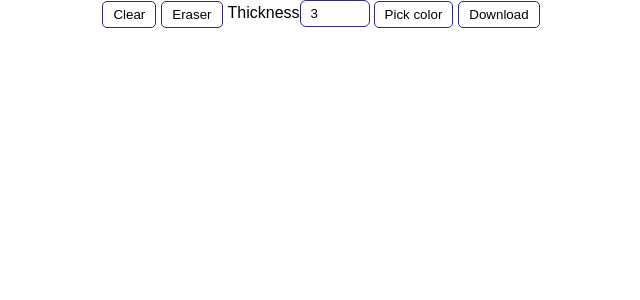
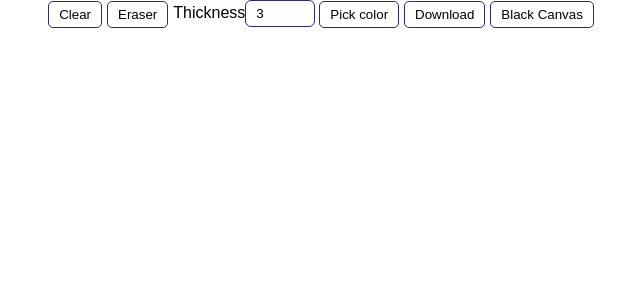
Before and after one commit to SergeiKOS/drawing-app, a React (Create React App) app: page /canvas in a window 1280 px wide. Shown: the top 300 px of the page, without its empty margins (319-959 px from the left). Built offline with nearby package versions, Linux system fonts and the light colour scheme.

Commit message:
Add dark theme

```diff
--- a/src/App.css
+++ b/src/App.css
@@ -192,6 +192,22 @@ footer {
   padding: 30px;
 }
 
+.dark-theme {
+  color: white;
+  background-color: #000;
+}
+
+.dark-theme .settings-list {
+  border-bottom: 1px solid gray;
+}
+
+.dark-theme button {
+  background-color: #000;
+  color: white;
+  border: 1px solid gray;
+  margin-bottom: 1px;
+}
+
 @media (min-width: 600px) {
   .description-image-container {
     margin-top: 150px;
--- a/src/components/canvas/index.js
+++ b/src/components/canvas/index.js
@@ -16,6 +16,7 @@ const Canvas = () => {
   const [eraserOn, setEraserOn] = useState(false)
   const canvasRef = useRef(null)
   const contextRef = useRef(null)
+  const [isDarkTheme, setIsDarkTheme] = useState(false)
 
   useEffect(() => {
     const closeColorPickerByEsc = (e) => {
@@ -36,16 +37,28 @@ const Canvas = () => {
 
     const ctx = canvas.getContext('2d')
     contextRef.current = ctx
-  }, [])
+    ctx.fillStyle = 'black'
+    if (isDarkTheme) {
+      ctx.fillStyle = 'black'
+      ctx.fillRect(0, 0, canvas.width, canvas.height)
+      setLineColor('#ffffff')
+    } else {
+      ctx.fillStyle = 'white'
+    }
+  }, [isDarkTheme])
 
   useEffect(() => {
     const canvas = canvasRef.current
     const ctx = canvas.getContext('2d')
     if (eraserOn) {
-      ctx.strokeStyle = 'white'
       ctx.lineWidth = eraserThicknessControl
+      if (isDarkTheme) {
+        ctx.strokeStyle = 'black'
+      } else {
+        ctx.strokeStyle = 'white'
+      }
     }
-  }, [eraserThicknessControl, eraserOn])
+  }, [eraserThicknessControl, eraserOn, isDarkTheme])
 
   useEffect(() => {
     const canvas = canvasRef.current
@@ -110,14 +123,18 @@ const Canvas = () => {
   const clearCanvas = () => {
     const canvas = canvasRef.current
     const ctx = canvas.getContext('2d')
-    ctx.fillStyle = 'white'
     ctx.fillRect(0, 0, canvas.width, canvas.height)
+    if (isDarkTheme) {
+      ctx.fillStyle = 'black'
+    } else {
+      ctx.fillStyle = 'white'
+    }
   }
 
   const handleErase = () => {
     const canvas = canvasRef.current
     const ctx = canvas.getContext('2d')
-    ctx.strokeStyle = 'white'
+
     setEraserOn(true)
   }
 
@@ -137,8 +154,13 @@ const Canvas = () => {
     setShowColorPicker(!showColorPicker)
   }
 
+  const handleChangeTheme = () => {
+    setIsDarkTheme(!isDarkTheme)
+    setEraserOn(false)
+  }
+
   return (
-    <div className="canvas-wrapper">
+    <div className={`canvas-wrapper ${isDarkTheme && 'dark-theme'}`}>
       <h1 className="visually-hidden">Drawing superstar canvas</h1>
       <ul className="settings-list">
         <li>
@@ -178,6 +200,11 @@ const Canvas = () => {
             Download
           </button>
         </li>
+        <li>
+          <button onClick={handleChangeTheme} type="button">
+            {isDarkTheme ? 'Light Canvas' : 'Black Canvas'}
+          </button>
+        </li>
       </ul>
 
       <canvas
```
